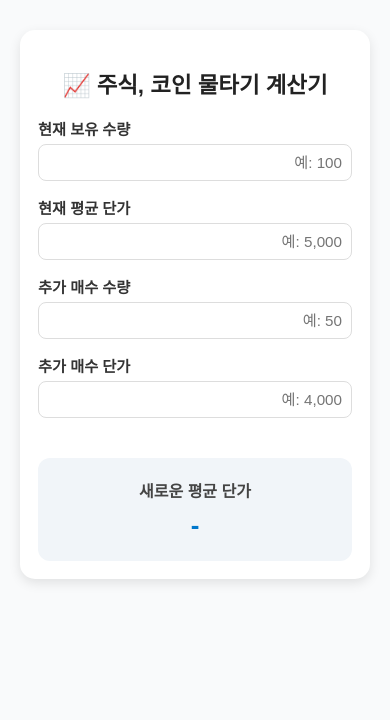
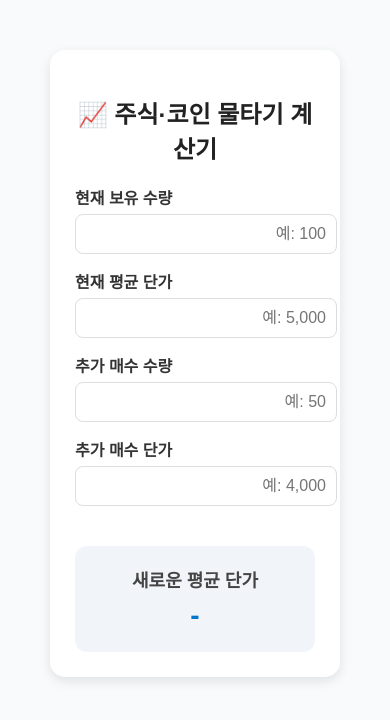
Before and after one commit to yakmin2025/moneymooltagi, a plain HTML site: page index.html in a window 390 px wide. Drawn offline with Linux system fonts and the light colour scheme.

Commit message:
Add files via upload

```diff
--- a/index.html
+++ b/index.html
@@ -3,18 +3,25 @@
 <head>
 <meta charset="UTF-8">
 <meta name="viewport" content="width=device-width, initial-scale=1.0">
-<title>주식, 코인 물타기 계산기</title>
+<title>주식·코인 물타기 계산기</title>
+<meta name="description" content="주식과 코인의 물타기 평균 단가를 손쉽게 계산할 수 있는 웹 계산기입니다. 추가 매수 수량과 단가를 입력하면 새로운 평균 단가를 자동 계산해줍니다.">
+<meta name="keywords" content="주식, 코인, 물타기, 평균단가, 계산기, 투자, 매수">
+<meta name="author" content="당신 이름">
+<meta property="og:title" content="주식·코인 물타기 계산기">
+<meta property="og:description" content="주식과 코인의 물타기 평균 단가를 계산할 수 있는 웹사이트입니다.">
+<meta property="og:type" content="website">
+<meta property="og:image" content="https://example.com/썸네일이미지.jpg">
+<meta property="og:url" content="https://username.github.io/your-repo/">
 <style>
   body {
     font-family: 'Noto Sans KR', sans-serif;
-    margin: 40px auto;
+    margin: 50px;
     background-color: #f9fafb;
     color: #333;
   }
   h2 {
     text-align: center;
     color: #222;
-    font-size: 1.6rem;
   }
   .container {
     max-width: 450px;
@@ -28,7 +35,6 @@
     font-weight: 600;
     display: block;
     margin-bottom: 5px;
-    font-size: 0.95rem;
   }
   input {
     width: 100%;
@@ -36,9 +42,8 @@
     margin-bottom: 15px;
     border: 1px solid #ddd;
     border-radius: 8px;
-    font-size: 1rem;
+    font-size: 16px;
     text-align: right;
-    box-sizing: border-box;
   }
   .result-box {
     text-align: center;
@@ -54,7 +59,7 @@
     color: #444;
   }
   .result-value {
-    font-size: 30px;
+    font-size: 28px;
     font-weight: 900;
     color: #0077cc;
     margin-top: 8px;
@@ -63,35 +68,12 @@
     from { opacity: 0; transform: translateY(-10px); }
     to { opacity: 1; transform: translateY(0); }
   }
-
-  /* ✅ 모바일 최적화 */
-  @media (max-width: 500px) {
-    body {
-      margin: 20px;
-    }
-    .container {
-      padding: 18px;
-    }
-    h2 {
-      font-size: 1.4rem;
-    }
-    input {
-      font-size: 0.95rem;
-      padding: 9px;
-    }
-    .result-label {
-      font-size: 16px;
-    }
-    .result-value {
-      font-size: 26px;
-    }
-  }
 </style>
 </head>
 <body>
 
   <div class="container">
-    <h2>📈 주식, 코인 물타기 계산기</h2>
+    <h2>📈 주식·코인 물타기 계산기</h2>
 
     <label>현재 보유 수량</label>
     <input type="text" id="currentQty" placeholder="예: 100">
```
